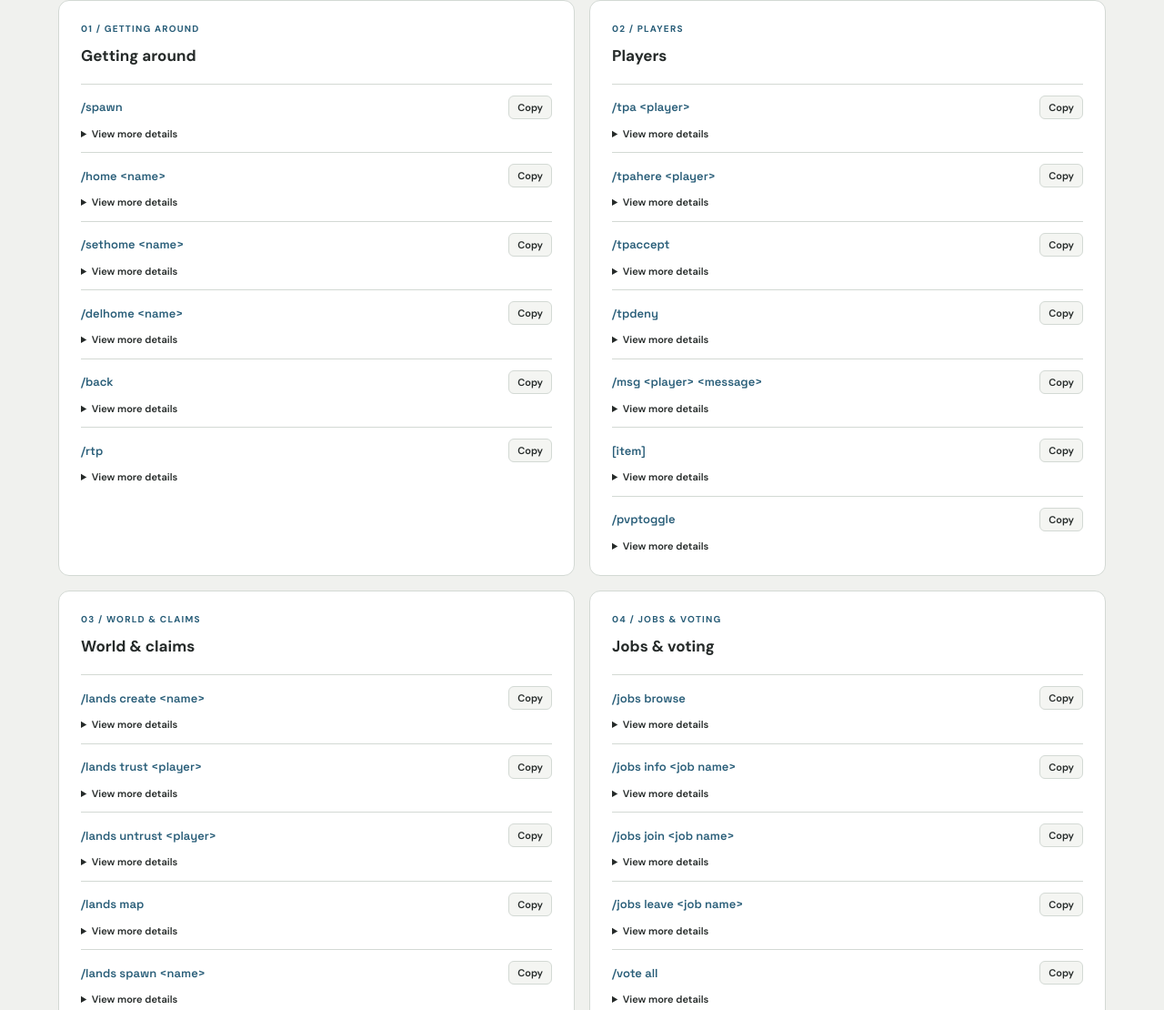
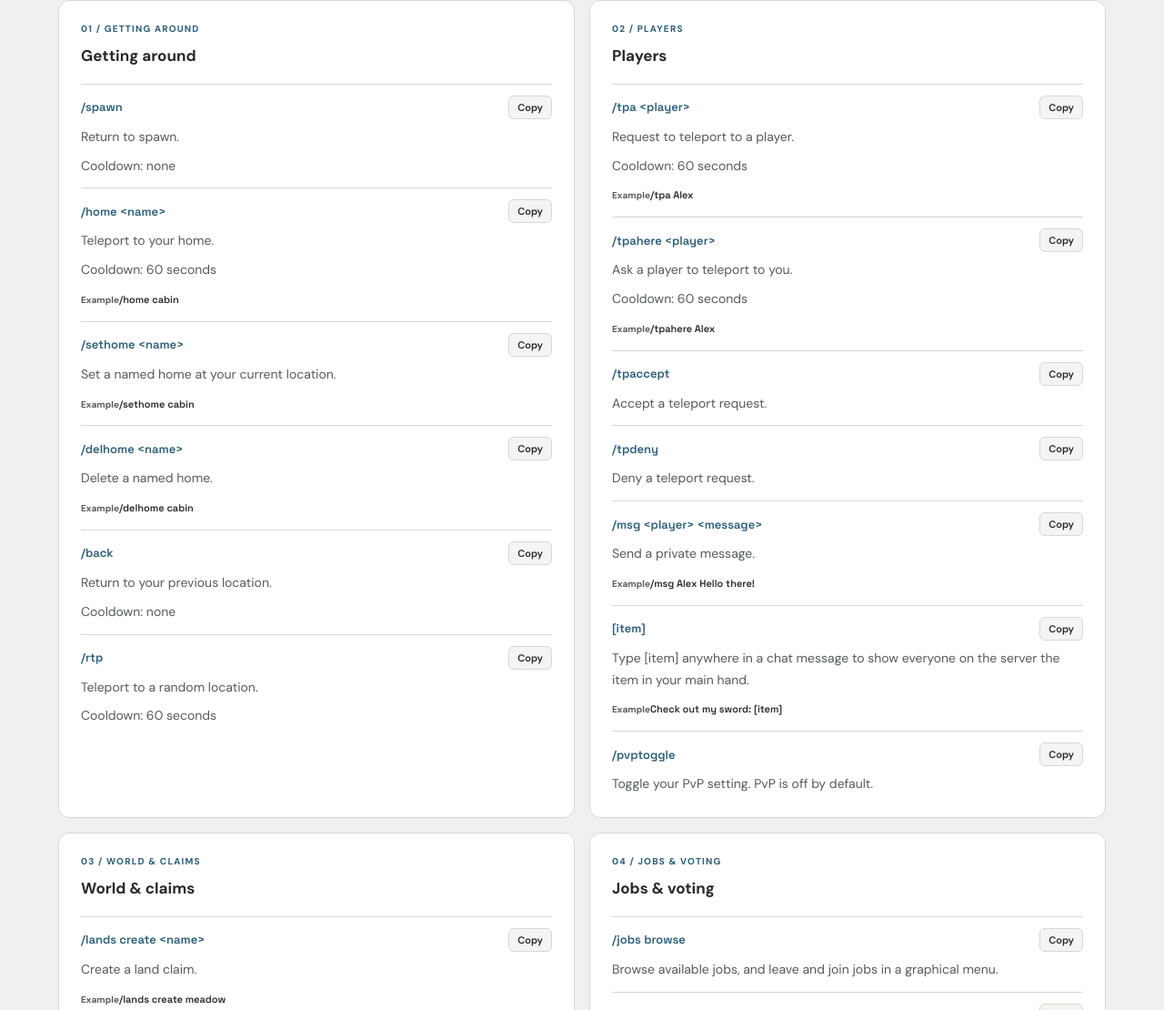
Before and after one commit to ZiggyLabsDev/PyroCraft-Website, a plain HTML site: page commands/index.html in a window 1280 px wide. Shown: the part 769-1879 px from the top of the page at 91% size. Drawn offline with Linux system fonts and the light colour scheme.

Commit message:
command stuff

```diff
--- a/commands/commands.css
+++ b/commands/commands.css
@@ -29,3 +29,6 @@
 	.command-tools > label, .command-tools > input, .command-filters { grid-column: 1; grid-row: auto; }
 	.command-filters { margin-top: 5px; }
 }
+.command-cooldown{margin: 0}
+.command-description{margin: 0}
+.command-example{margin: 0}
--- a/commands/commands.js
+++ b/commands/commands.js
@@ -1,15 +1,18 @@
+
 const commandsUrl = new URL("../data/commands.json", document.currentScript.src);
 const directory = document.querySelector("#command-directory");
 const searchInput = document.querySelector("#command-search");
 const commandStatus = document.querySelector("#command-status");
 const filterButtons = [...document.querySelectorAll("[data-command-filter]")];
 const quickStart = document.querySelector("#quick-start-commands");
+
 const categoryLabels = {
 	explore: "Getting around",
 	players: "Players",
 	claims: "World & claims",
 	participate: "Jobs & voting",
 };
+
 const categoryDescriptions = {
 	explore: "Find your way home.",
 	players: "Connect with the community.",
@@ -23,6 +26,7 @@ function createCopyButton(syntax) {
 	button.type = "button";
 	button.textContent = "Copy";
 	button.setAttribute("aria-label", `Copy ${syntax}`);
+
 	button.addEventListener("click", async () => {
 		try {
 			await navigator.clipboard.writeText(syntax);
@@ -31,9 +35,10 @@ function createCopyButton(syntax) {
 		} catch (error) {
 			console.error("Could not copy command to clipboard.", error);
 			button.textContent = "Copy failed";
-			button.setAttribute("aria-label", `Could not copy ${syntax}; select and copy it manually`);
+			button.setAttribute("aria-label", `Could not copy ${syntax}`);
 		}
 	});
+
 	return button;
 }
 
@@ -43,66 +48,106 @@ function createCommandEntry(command, includeExample = true) {
 
 	const syntaxRow = document.createElement("div");
 	syntaxRow.className = "command-syntax";
+
 	const code = document.createElement("code");
 	code.textContent = command.syntax;
+
 	syntaxRow.append(code, createCopyButton(command.syntax));
 
-	const details = document.createElement("details");
-	details.className = "command-entry-details";
-	const summary = document.createElement("summary");
-	summary.textContent = "View more details";
+	// Description is always visible
 	const description = document.createElement("p");
+	description.className = "command-description";
 	description.textContent = command.description;
-	details.append(summary, description);
-	if (Number.isInteger(command.cooldownSeconds) && command.cooldownSeconds >= 0) {
+
+	entry.append(syntaxRow, description);
+
+	// Cooldown is always visible
+	if (
+		Number.isInteger(command.cooldownSeconds) &&
+		command.cooldownSeconds >= 0
+	) {
 		const cooldown = document.createElement("p");
 		cooldown.className = "command-cooldown";
+
 		cooldown.textContent = command.cooldownSeconds === 0
 			? "Cooldown: none"
 			: `Cooldown: ${command.cooldownSeconds} seconds`;
-		details.append(cooldown);
+
+		entry.append(cooldown);
 	}
+
+	// Example is always visible
 	if (includeExample && command.example) {
 		const example = document.createElement("p");
 		example.className = "command-example";
+
 		const label = document.createElement("span");
 		label.textContent = "Example";
+
 		const exampleCode = document.createElement("code");
 		exampleCode.textContent = command.example;
+
 		example.append(label, exampleCode);
-		details.append(example);
+		entry.append(example);
 	}
 
-	entry.append(syntaxRow, details);
 	return entry;
 }
 
 function renderDirectory(commands, selectedCategory, searchTerm) {
 	const matchingCommands = commands.filter((command) => {
-		const matchesCategory = selectedCategory === "all" || command.category === selectedCategory;
-		const cooldown = Number.isInteger(command.cooldownSeconds) && command.cooldownSeconds >= 0
-			? command.cooldownSeconds === 0 ? "no cooldown" : `${command.cooldownSeconds} seconds cooldown`
-			: "";
-		const searchable = `${command.syntax} ${command.description} ${command.example || ""} ${categoryLabels[command.category]} ${cooldown}`.toLowerCase();
+		const matchesCategory =
+			selectedCategory === "all" ||
+			command.category === selectedCategory;
+
+		const cooldown =
+			Number.isInteger(command.cooldownSeconds) &&
+			command.cooldownSeconds >= 0
+				? command.cooldownSeconds === 0
+					? "no cooldown"
+					: `${command.cooldownSeconds} seconds cooldown`
+				: "";
+
+		const searchable = `
+			${command.syntax}
+			${command.description}
+			${command.example || ""}
+			${categoryLabels[command.category]}
+			${cooldown}
+		`.toLowerCase();
+
 		return matchesCategory && searchable.includes(searchTerm);
 	});
+
 	directory.replaceChildren();
 
 	for (const category of Object.keys(categoryLabels)) {
-		const categoryCommands = matchingCommands.filter((command) => command.category === category);
+		const categoryCommands = matchingCommands.filter(
+			(command) => command.category === category
+		);
+
 		if (!categoryCommands.length) continue;
 
 		const card = document.createElement("section");
 		card.className = "detail-card command-category";
+
 		const index = document.createElement("span");
 		index.className = "card-index";
-		index.textContent = `${String(Object.keys(categoryLabels).indexOf(category) + 1).padStart(2, "0")} / ${categoryLabels[category].toUpperCase()}`;
+		index.textContent = `${
+			String(Object.keys(categoryLabels).indexOf(category) + 1).padStart(2, "0")
+		} / ${categoryLabels[category].toUpperCase()}`;
+
 		const heading = document.createElement("h3");
 		heading.textContent = categoryLabels[category];
+
 		const list = document.createElement("div");
 		list.className = "command-list";
 		list.setAttribute("aria-label", `${categoryLabels[category]} commands`);
-		for (const command of categoryCommands) list.append(createCommandEntry(command));
+
+		for (const command of categoryCommands) {
+			list.append(createCommandEntry(command));
+		}
+
 		card.append(index, heading, list);
 		directory.append(card);
 	}
@@ -114,27 +159,46 @@ function renderDirectory(commands, selectedCategory, searchTerm) {
 
 function renderQuickStart(commands) {
 	if (!quickStart) return;
+
 	quickStart.replaceChildren();
+
 	for (const category of Object.keys(categoryLabels)) {
-		const categoryCommands = commands.filter((command) => command.quickStart && command.category === category);
+		const categoryCommands = commands.filter(
+			(command) => command.quickStart && command.category === category
+		);
+
 		if (!categoryCommands.length) continue;
+
 		const group = document.createElement("section");
 		group.className = "command-group";
+
 		const heading = document.createElement("div");
 		heading.className = "command-group-heading";
+
 		const index = document.createElement("span");
 		index.className = "command-index";
-		index.textContent = String(Object.keys(categoryLabels).indexOf(category) + 1).padStart(2, "0");
+		index.textContent = String(
+			Object.keys(categoryLabels).indexOf(category) + 1
+		).padStart(2, "0");
+
 		const title = document.createElement("div");
+
 		const name = document.createElement("h3");
 		name.textContent = categoryLabels[category];
+
 		const description = document.createElement("p");
 		description.textContent = categoryDescriptions[category];
+
 		title.append(name, description);
 		heading.append(index, title);
+
 		const list = document.createElement("div");
 		list.className = "command-list";
-		for (const command of categoryCommands) list.append(createCommandEntry(command, false));
+
+		for (const command of categoryCommands) {
+			list.append(createCommandEntry(command, false));
+		}
+
 		group.append(heading, list);
 		quickStart.append(group);
 	}
@@ -143,36 +207,72 @@ function renderQuickStart(commands) {
 async function loadCommands() {
 	try {
 		const response = await fetch(commandsUrl);
-		if (!response.ok) throw new Error(`Command list returned ${response.status}`);
+
+		if (!response.ok) {
+			throw new Error(`Command list returned ${response.status}`);
+		}
+
 		const commands = await response.json();
-		if (!Array.isArray(commands) || commands.some((command) =>
-			typeof command.syntax !== "string" ||
-			typeof command.category !== "string" ||
-			typeof command.description !== "string" ||
-			!categoryLabels[command.category]
-		)) {
+
+		if (
+			!Array.isArray(commands) ||
+			commands.some((command) =>
+				typeof command.syntax !== "string" ||
+				typeof command.category !== "string" ||
+				typeof command.description !== "string" ||
+				!categoryLabels[command.category]
+			)
+		) {
 			throw new Error("Command list contains invalid entries");
 		}
 
 		if (directory && searchInput && commandStatus) {
 			let selectedCategory = "all";
-			const update = () => renderDirectory(commands, selectedCategory, searchInput.value.trim().toLowerCase());
+
+			const update = () =>
+				renderDirectory(
+					commands,
+					selectedCategory,
+					searchInput.value.trim().toLowerCase()
+				);
+
 			searchInput.addEventListener("input", update);
+
 			for (const button of filterButtons) {
 				button.addEventListener("click", () => {
 					selectedCategory = button.dataset.commandFilter;
-					for (const filter of filterButtons) filter.setAttribute("aria-pressed", String(filter === button));
+
+					for (const filter of filterButtons) {
+						filter.setAttribute(
+							"aria-pressed",
+							String(filter === button)
+						);
+					}
+
 					update();
 				});
 			}
+
 			update();
 		}
+
 		renderQuickStart(commands);
+
 	} catch (error) {
 		console.error("Could not load the command directory.", error);
-		if (commandStatus) commandStatus.textContent = "Commands could not be loaded. Please try again later or ask for help on Discord.";
-		if (quickStart) quickStart.textContent = "Commands could not be loaded. Visit the commands page or ask for help on Discord.";
+
+		if (commandStatus) {
+			commandStatus.textContent =
+				"Commands could not be loaded. Please try again later or ask for help on Discord.";
+		}
+
+		if (quickStart) {
+			quickStart.textContent =
+				"Commands could not be loaded. Visit the commands page or ask for help on Discord.";
+		}
 	}
 }
 
-if (directory || quickStart) loadCommands();
+if (directory || quickStart) {
+	loadCommands();
+}
--- a/style.css
+++ b/style.css
@@ -551,7 +551,9 @@ a[data-external-link][aria-disabled="true"] { cursor: not-allowed; }
 .info-modal-header h2 { font-size: 28px; }
 .info-modal-footer { align-items: flex-start; flex-direction: column; gap: 7px; }
 }
-
+.command-cooldown{margin: 0}
+.command-description{margin: 0}
+.command-example{margin: 0}
 /* Player Display Elements */
 .player-row {
 	display: flex;
```
